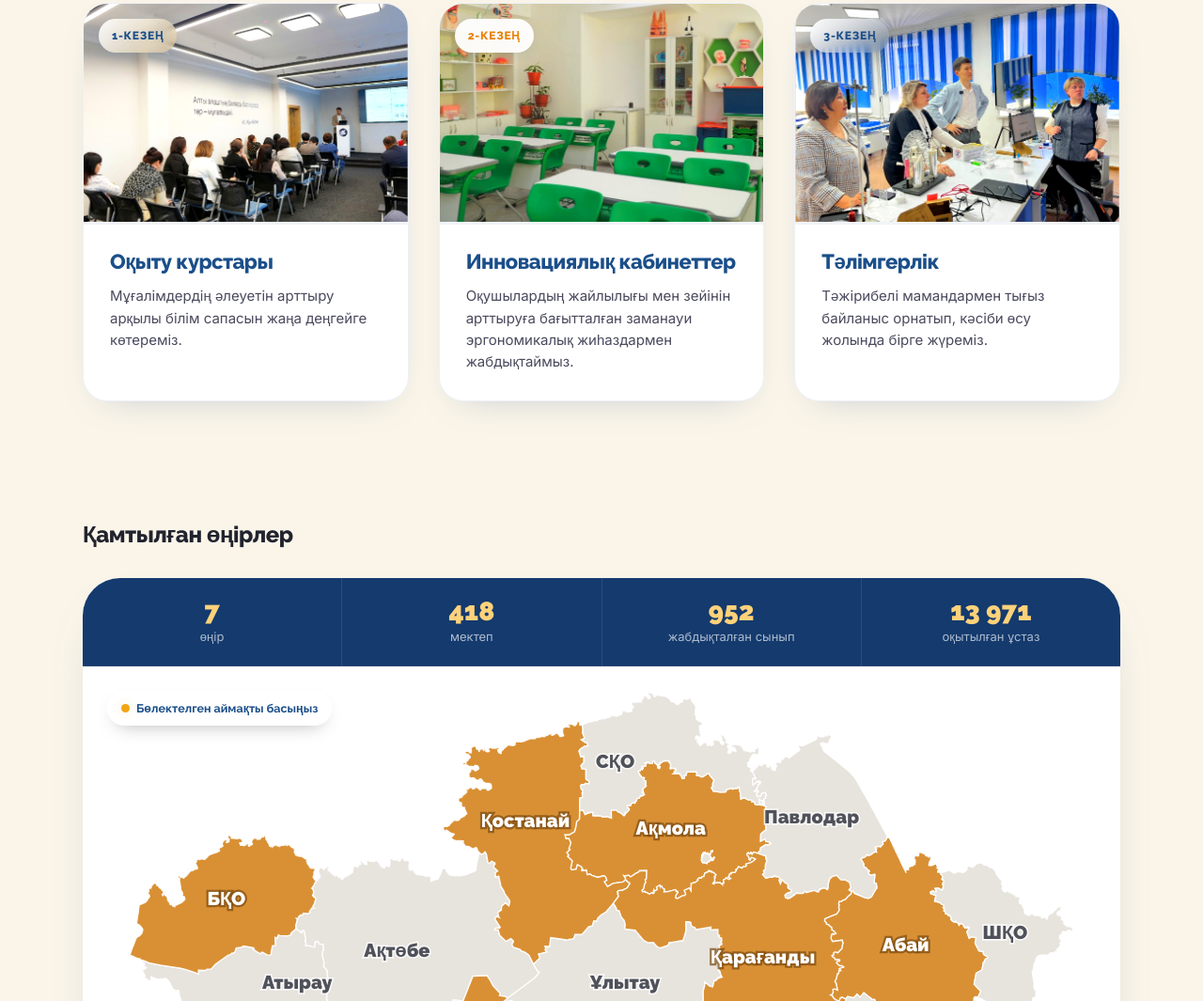
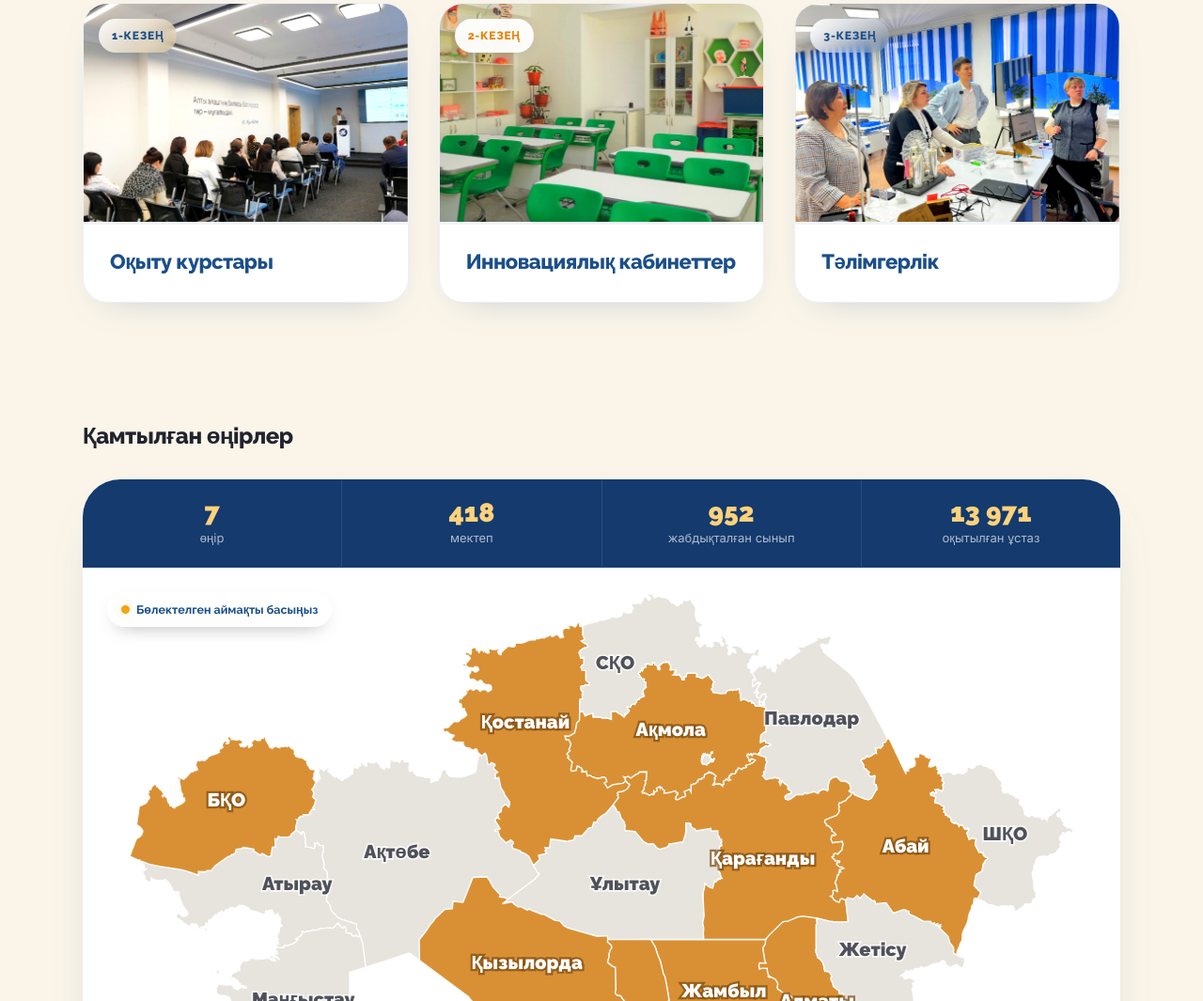
Before and after one commit to Eldar0904/Aul-Bilim, a plain HTML site: page index.html in a window 1280 px wide. Shown: the part 930-1995 px from the top of the page at 94% size. Drawn offline with Linux system fonts and the light colour scheme; no server answers.

Commit message:
Remove program card descriptions from homepage

```diff
--- a/index.html
+++ b/index.html
@@ -76,7 +76,6 @@
         </div>
         <div class="dir-card-body">
           <h3><span lang="kk" data-copy="index-031-kk">Оқыту курстары</span><span lang="ru" data-copy="index-032-ru">Курсы обучения</span></h3>
-          <p><span lang="kk" data-copy="index-033-kk">Мұғалімдердің әлеуетін арттыру арқылы білім сапасын жаңа деңгейге көтереміз.</span><span lang="ru" data-copy="index-034-ru">Развивая потенциал педагогов, мы выводим качество образования на новый уровень.</span></p>
         </div>
       </a>
 
@@ -87,7 +86,6 @@
         </div>
         <div class="dir-card-body">
           <h3><span lang="kk" data-copy="index-027-kk">Инновациялық кабинеттер</span><span lang="ru" data-copy="index-028-ru">Инновационные кабинеты</span></h3>
-          <p><span lang="kk" data-copy="index-029-kk">Оқушылардың жайлылығы мен зейінін арттыруға бағытталған заманауи эргономикалық жиһаздармен жабдықтаймыз.</span><span lang="ru" data-copy="index-030-ru">Оснащаем кабинеты современной эргономичной мебелью для комфорта учеников и лучшей концентрации на занятиях.</span></p>
         </div>
       </a>
 
@@ -98,7 +96,6 @@
         </div>
         <div class="dir-card-body">
           <h3><span lang="kk" data-copy="index-035-kk">Тәлімгерлік</span><span lang="ru" data-copy="index-036-ru">Наставничество</span></h3>
-          <p><span lang="kk" data-copy="index-037-kk">Тәжірибелі мамандармен тығыз байланыс орнатып, кәсіби өсу жолында бірге жүреміз.</span><span lang="ru" data-copy="index-038-ru">Мы устанавливаем тесную связь с опытными специалистами и вместе идём по пути профессионального роста.</span></p>
         </div>
       </a>
     </div>
--- a/steppe.css
+++ b/steppe.css
@@ -1561,7 +1561,7 @@ body.map-schools-open .region-schools-block {
 #stages .dir-card--stage .dir-card-body h3 {
   font-size: 22px;
   line-height: 1.2;
-  margin-bottom: 12px;
+  margin-bottom: 0;
   color: var(--primary);
   letter-spacing: -0.025em;
 }
```
